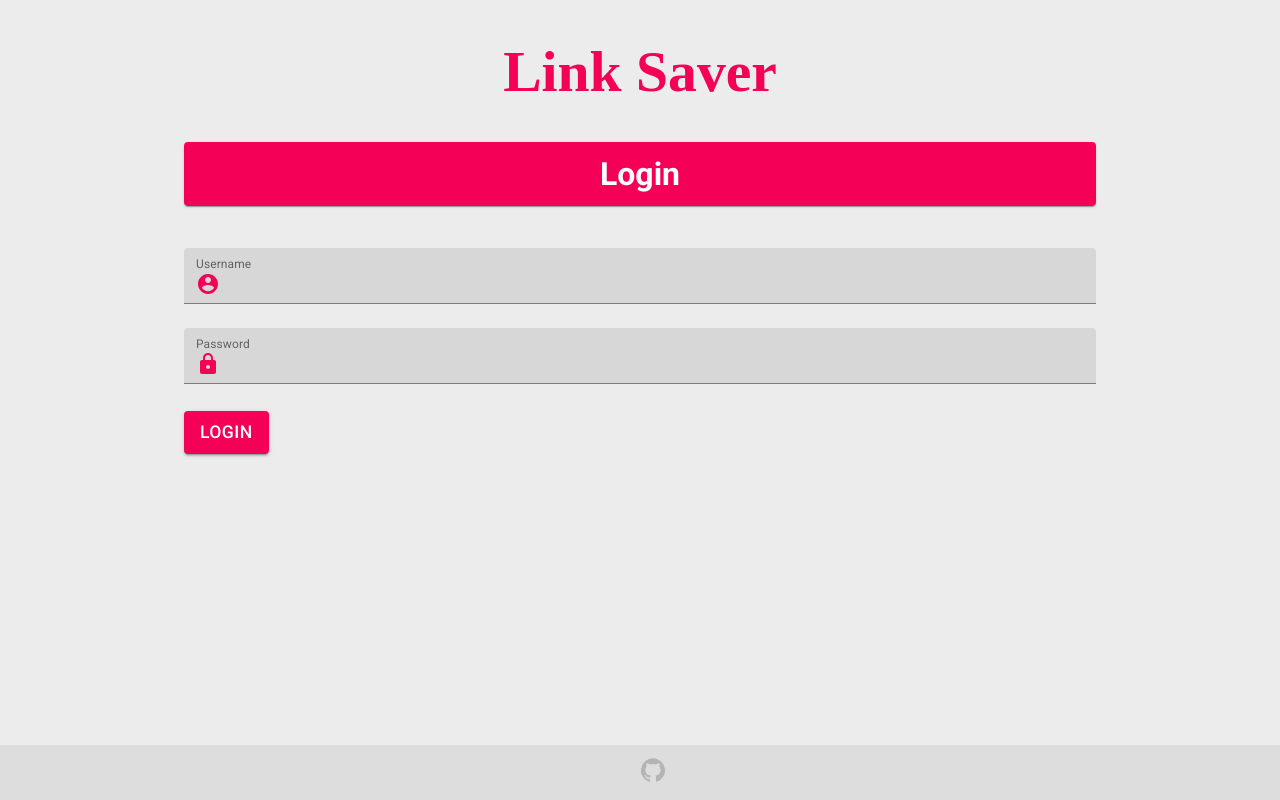
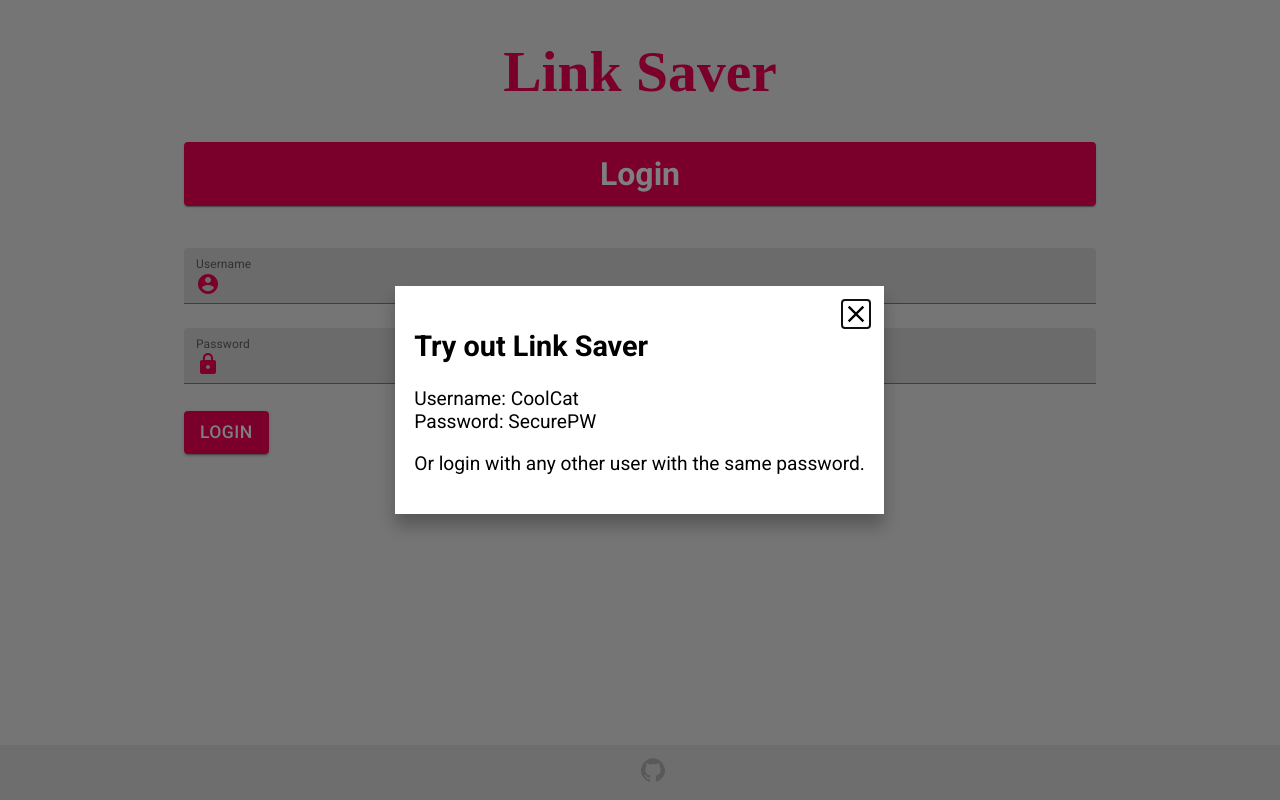
Before and after one commit to ann-codes/link-saver, a React (Create React App) app in the folder frontend/: page /blog/1 in a window 1280 px wide. Built offline with nearby package versions, Linux system fonts and the light colour scheme; no server answers; a web font is replaced by a local one.

Commit message:
add popup modal for sample login info

```diff
--- a/frontend/package.json
+++ b/frontend/package.json
@@ -14,6 +14,7 @@
     "react": "^16.13.0",
     "react-dom": "^16.13.0",
     "react-redux": "^7.2.1",
+    "react-responsive-modal": "^5.1.1",
     "react-router-dom": "^5.2.0",
     "react-scripts": "3.4.1",
     "redux": "^4.0.5",
--- a/frontend/src/App.css
+++ b/frontend/src/App.css
@@ -107,7 +107,7 @@ footer a:hover {
   margin: 1rem;
   border-radius: 3px;
   padding: 1rem;
-  animation: fadeOut ease 6s;
+  animation: fadeOut ease 4s;
 }
 
 @keyframes fadeOut {
--- a/frontend/src/App.js
+++ b/frontend/src/App.js
@@ -1,6 +1,7 @@
-import React, { useEffect, Fragment } from "react";
+import React, { useEffect, useState, Fragment } from "react";
 import { useDispatch, useSelector } from "react-redux";
 import { Switch, Route } from "react-router-dom";
+import LoginHelperModal from "./components/LoginHelperModal";
 import MessageBlock from "./components/MessageBlock";
 import Navigation from "./components/Navigation";
 import UsersList from "./components/UsersList";
@@ -17,6 +18,10 @@ import { Container } from "@material-ui/core";
 import "./App.css";
 
 const App = () => {
+  const [open, setOpen] = useState(true);
+  const onOpenModal = () => setOpen(true);
+  const onCloseModal = () => setOpen(false);
+
   const user = useSelector((state) => state.user);
   const blogs = useSelector((state) => state.blogs);
   const usersList = useSelector((state) => state.usersList);
@@ -34,10 +39,17 @@ const App = () => {
         <h1>Link Saver</h1>
         <MessageBlock />
         {!user.token ? (
-          <LoginForm />
+          <Fragment>
+            <LoginForm />
+            <LoginHelperModal open={open} onCloseModal={onCloseModal} />
+          </Fragment>
         ) : (
           <Fragment>
-            <Navigation user={user} usersList={usersList} />
+            <Navigation
+              user={user}
+              usersList={usersList}
+              onOpenModal={onOpenModal}
+            />
             <Switch>
               <Route exact path="/links" component={BlogList} />
               <Route exact path="/users" component={UsersList} />
--- /dev/null
+++ b/frontend/src/components/LoginHelperModal.js
@@ -0,0 +1,21 @@
+import React from "react";
+import "react-responsive-modal/styles.css";
+import { Modal } from "react-responsive-modal";
+
+const LoginHelperModal = ({ onCloseModal, onOpenModal, open }) => {
+  return (
+    <div>
+      <Modal open={open} onClose={onCloseModal} center>
+        <h2>Try out Link Saver</h2>
+        <p>
+          Username: CoolCat
+          <br />
+          Password: SecurePW
+        </p>
+        <p>Or login with any other user with the same password.</p>
+      </Modal>
+    </div>
+  );
+};
+
+export default LoginHelperModal;
--- a/frontend/src/components/Navigation.js
+++ b/frontend/src/components/Navigation.js
@@ -6,13 +6,18 @@ import { logoutUser } from "../reducers/loginReducer";
 import { Button } from "@material-ui/core";
 import { ListAlt, Equalizer, AccountBox, ExitToApp } from "@material-ui/icons";
 
-const Navigation = ({ user, usersList }) => {
+const Navigation = ({ user, usersList, onOpenModal }) => {
   const dispatch = useDispatch();
   const id = usersList.find((u) => u.name === user.name);
 
   if (!id) {
     return <Redirect to="/404" />;
   }
+
+  const logoutClick = () => {
+    onOpenModal();
+    dispatch(logoutUser());
+  };
 
   return (
     <nav>
@@ -50,7 +55,7 @@ const Navigation = ({ user, usersList }) => {
         variant="outlined"
         color="secondary"
         size="large"
-        onClick={() => dispatch(logoutUser())}
+        onClick={logoutClick}
         startIcon={<ExitToApp />}
       >
         Logout
```
